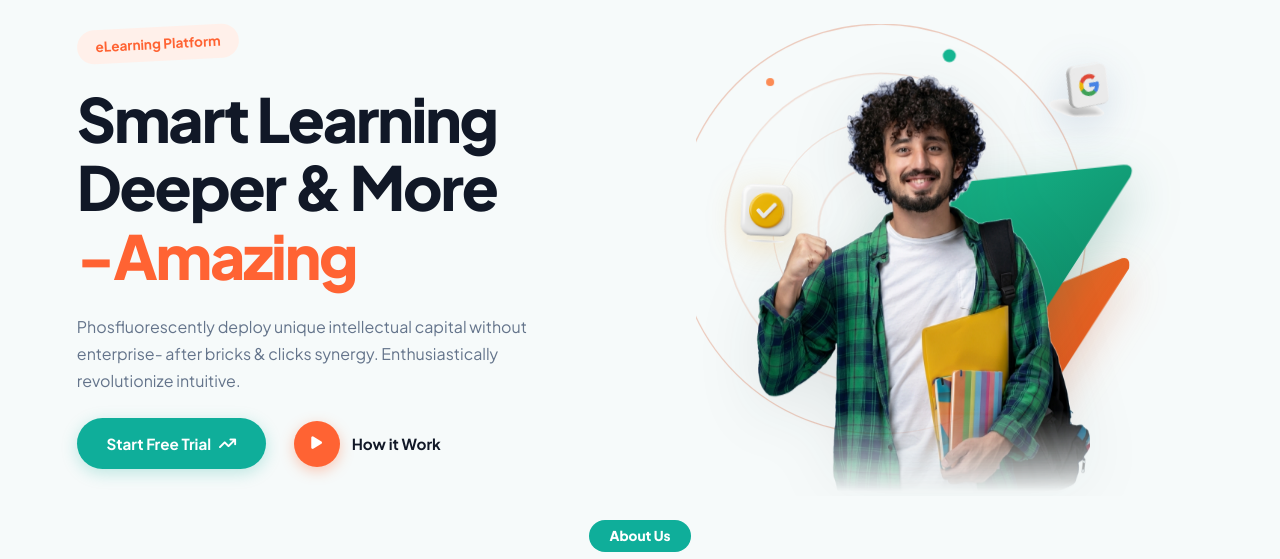
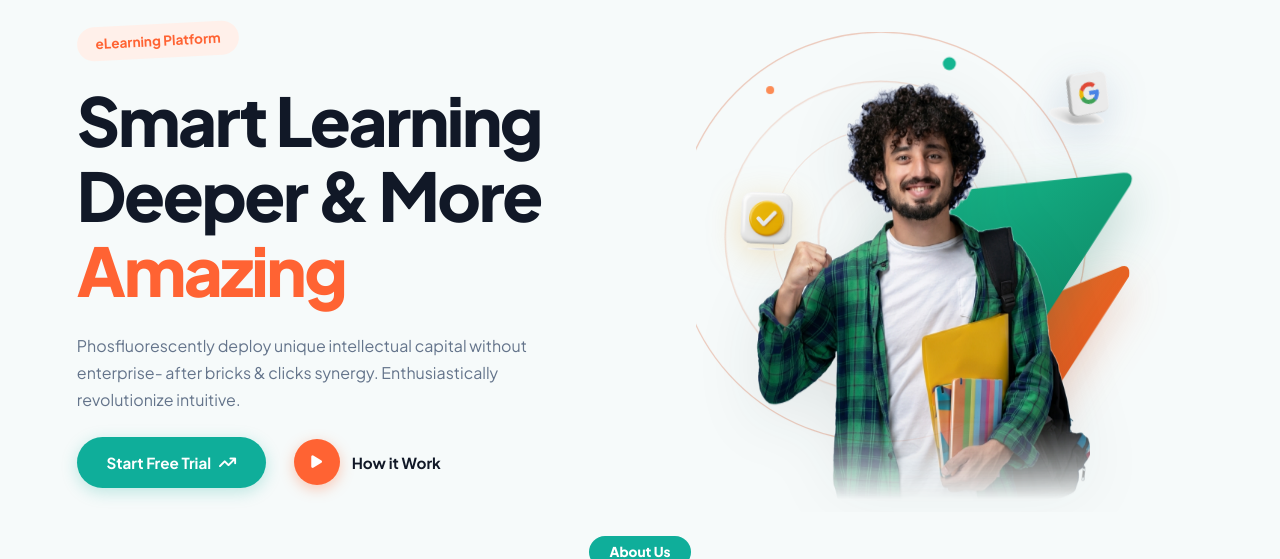
Before and after one commit to saidurrahmanmisket/devskill-lms, a Django app: page / in a window 1280 px wide. Shown: the part 87-646 px from the top of the page. Run offline with Django 5.2, Linux system fonts and the light colour scheme; data that the repository does not hold is empty.

Commit message:
style: adjust hero title to 2 lines and increase size

```diff
--- a/templates/public/index.html
+++ b/templates/public/index.html
@@ -221,7 +221,7 @@ body {
 }
 
 .dev-hero-title {
-  font-size: 3.8rem;
+  font-size: 4.2rem;
   font-weight: 900;
   line-height: 1.12;
   color: var(--dev-dark);
@@ -1403,8 +1403,7 @@ body {
 
     <h1 class="dev-hero-title">
       Smart Learning<br>
-      Deeper &amp; More<br>
-      <span class="title-orange">-Amazing</span>
+      Deeper &amp; More <span class="title-orange">Amazing</span>
     </h1>
 
     <p class="dev-hero-desc">
```
